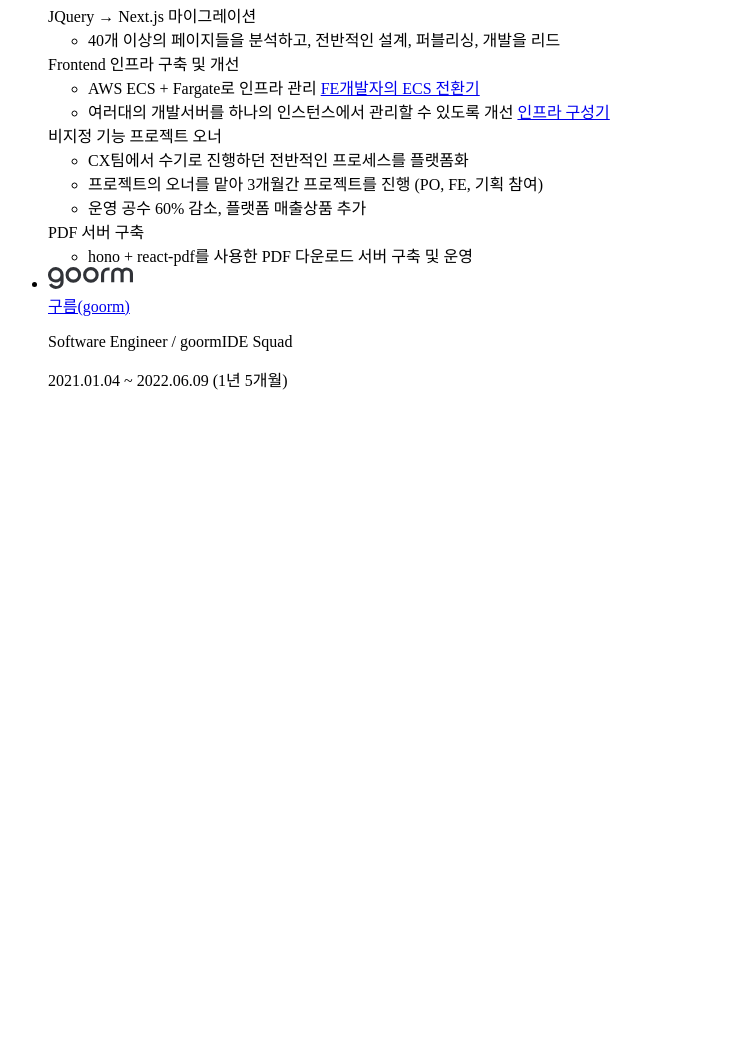
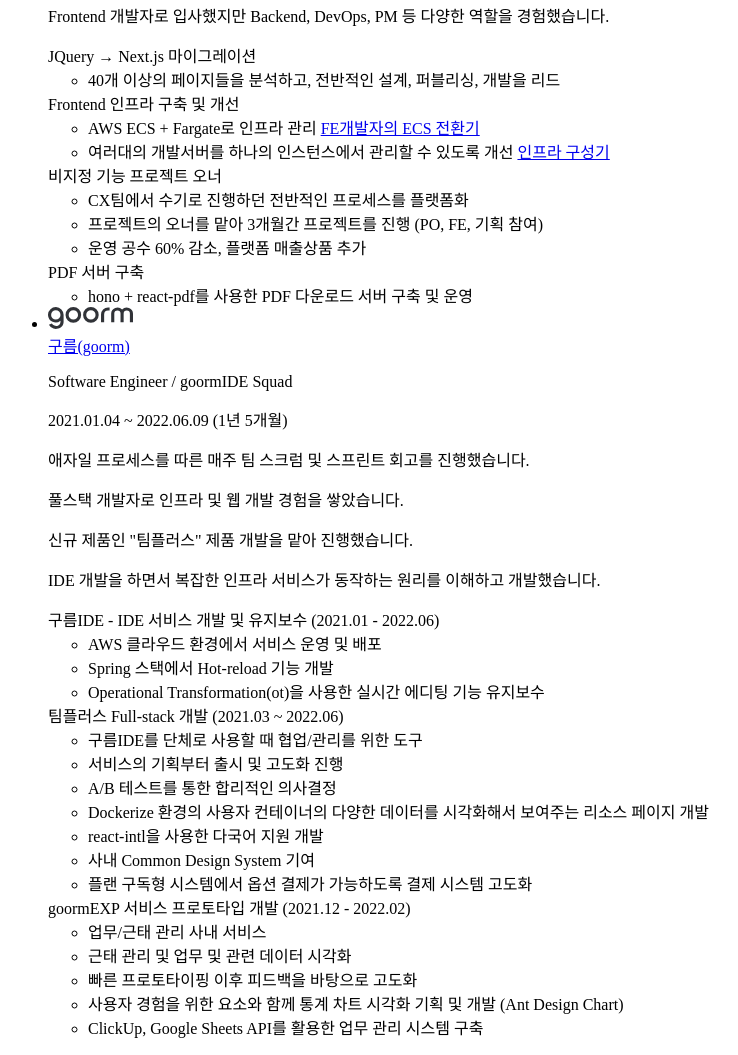
Before and after one commit to dding-g/blog, an Astro site: page /resume/components/career in a window 1280 px wide. Shown: the part 346-1401 px from the top of the page, without its empty margins (0-738 px from the left). Before the commit the page ends 800 px from the top, so only its background shows below. Built offline with nearby package versions, Linux system fonts and the light colour scheme; Astro itself is replaced by a stand-in of ours.

Commit message:
feat: 구름 경력 추가

```diff
--- a/src/pages/resume/components/career-company-metadata.astro
+++ b/src/pages/resume/components/career-company-metadata.astro
@@ -30,7 +30,7 @@
 const period = calculateEmploymentPeriod(workStartDate, workEndDate);
 ---
 
-<div>
+<div class="space-y-2">
   <img width={logo.width} height={logo.height} src={logo.src} alt={company} />
   <div>
     <a href={link} class="text-lg font-bold hover:underline">
--- a/src/pages/resume/components/career.astro
+++ b/src/pages/resume/components/career.astro
@@ -44,6 +44,7 @@
 
 <ProfileLayout title={`경력 (${careerPeriod})`}>
   <slot>
+    <!-- Specter -->
     <li class="space-y-2">
       <CareerCompanyMetadata {...careers.specter} />
       <div>
@@ -52,6 +53,7 @@
             "Pre-B Series 투자를 유치했습니다. (2024.12)",
             "프로젝트의 오너를 맡아 3개월간 프로젝트를 진행했습니다.",
             "두배 이상 커진 서비스를 어떻게 유지보수/개발 하면 좋을지 고민하고 개선했습니다.",
+            "Frontend 개발자로 입사했지만 Backend, DevOps, PM 등 다양한 역할을 경험했습니다.",
           ].map((text) => <p class="italic">{text}</p>)
         }
       </div>
@@ -110,8 +112,88 @@
         </ul>
       </div>
     </li>
-    <li>
+
+    <!-- 구름 -->
+    <li class="space-y-2">
       <CareerCompanyMetadata {...careers.goorm} />
+
+      <div>
+        {
+          [
+            "애자일 프로세스를 따른 매주 팀 스크럼 및 스프린트 회고를 진행했습니다.",
+            "풀스택 개발자로 인프라 및 웹 개발 경험을 쌓았습니다.",
+            `신규 제품인 "팀플러스" 제품 개발을 맡아 진행했습니다. `,
+            "IDE 개발을 하면서 복잡한 인프라 서비스가 동작하는 원리를 이해하고 개발했습니다.",
+          ].map((text) => <p class="italic">{text}</p>)
+        }
+      </div>
+
+      <div>
+        <span class="font-semibold"
+          >구름IDE - IDE 서비스 개발 및 유지보수 (2021.01 - 2022.06)</span
+        >
+        <ul>
+          <li class="list-inside list-disc">
+            AWS 클라우드 환경에서 서비스 운영 및 배포
+          </li>
+          <li class="list-inside list-disc">
+            Spring 스택에서 Hot-reload 기능 개발
+          </li>
+          <li class="list-inside list-disc">
+            Operational Transformation(ot)을 사용한 실시간 에디팅 기능 유지보수
+          </li>
+        </ul>
+      </div>
+
+      <div>
+        <span class="font-semibold"
+          >팀플러스 Full-stack 개발 (2021.03 ~ 2022.06)</span
+        >
+        <ul>
+          <li class="list-inside list-disc">
+            구름IDE를 단체로 사용할 때 협업/관리를 위한 도구
+          </li>
+          <li class="list-inside list-disc">
+            서비스의 기획부터 출시 및 고도화 진행
+          </li>
+          <li class="list-inside list-disc">
+            A/B 테스트를 통한 합리적인 의사결정
+          </li>
+          <li class="list-inside list-disc">
+            Dockerize 환경의 사용자 컨테이너의 다양한 데이터를 시각화해서
+            보여주는 리소스 페이지 개발
+          </li>
+          <li class="list-inside list-disc">
+            react-intl을 사용한 다국어 지원 개발
+          </li>
+          <li class="list-inside list-disc">사내 Common Design System 기여</li>
+          <li class="list-inside list-disc">
+            플랜 구독형 시스템에서 옵션 결제가 가능하도록 결제 시스템 고도화
+          </li>
+        </ul>
+      </div>
+
+      <div>
+        <span class="font-semibold"
+          >goormEXP 서비스 프로토타입 개발 (2021.12 - 2022.02)</span
+        >
+        <ul>
+          <li class="list-inside list-disc">업무/근태 관리 사내 서비스</li>
+          <li class="list-inside list-disc">
+            근태 관리 및 업무 및 관련 데이터 시각화
+          </li>
+          <li class="list-inside list-disc">
+            빠른 프로토타이핑 이후 피드백을 바탕으로 고도화
+          </li>
+          <li class="list-inside list-disc">
+            사용자 경험을 위한 요소와 함께 통계 차트 시각화 기획 및 개발 (Ant
+            Design Chart)
+          </li>
+          <li class="list-inside list-disc">
+            ClickUp, Google Sheets API를 활용한 업무 관리 시스템 구축
+          </li>
+        </ul>
+      </div>
     </li>
   </slot>
 </ProfileLayout>
```
